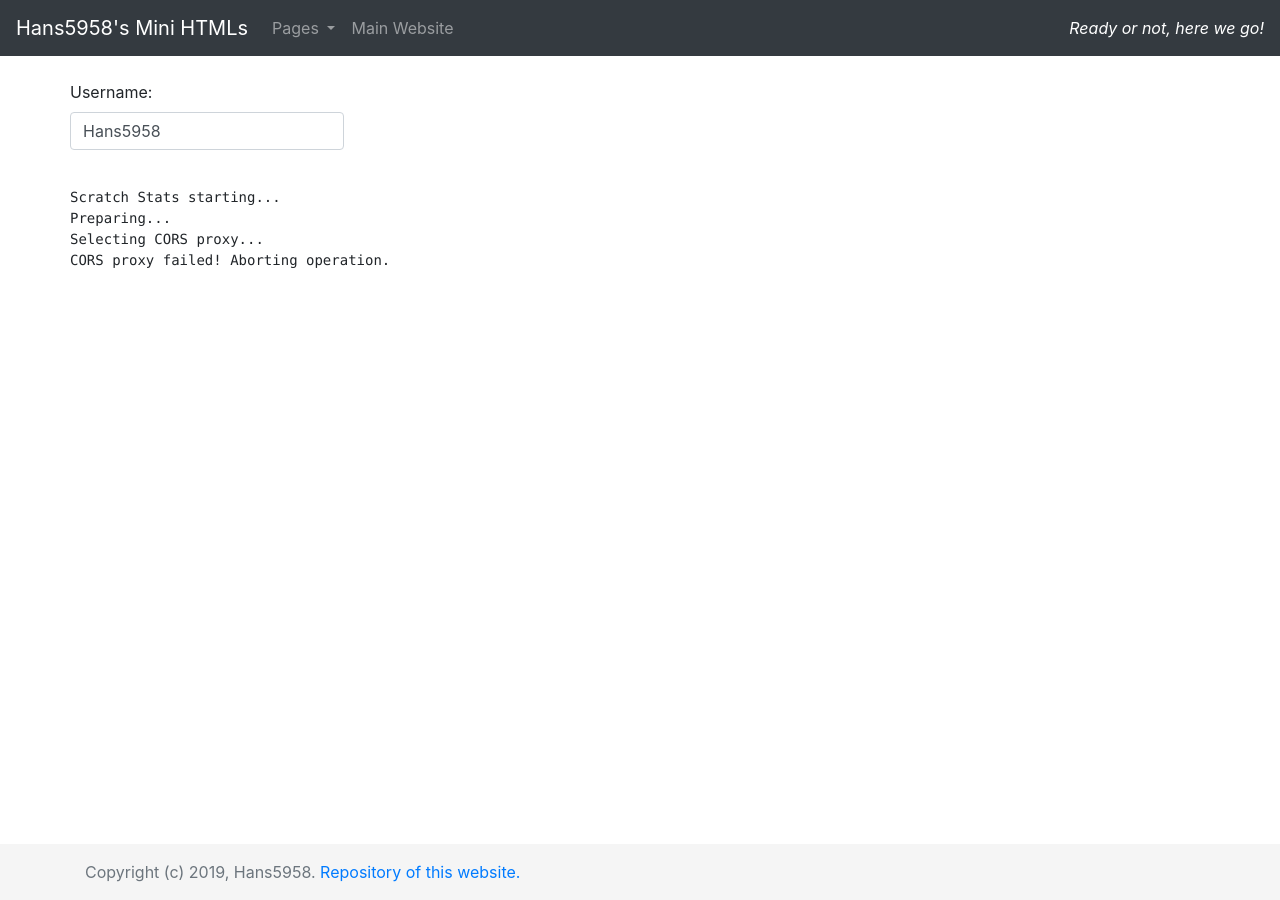
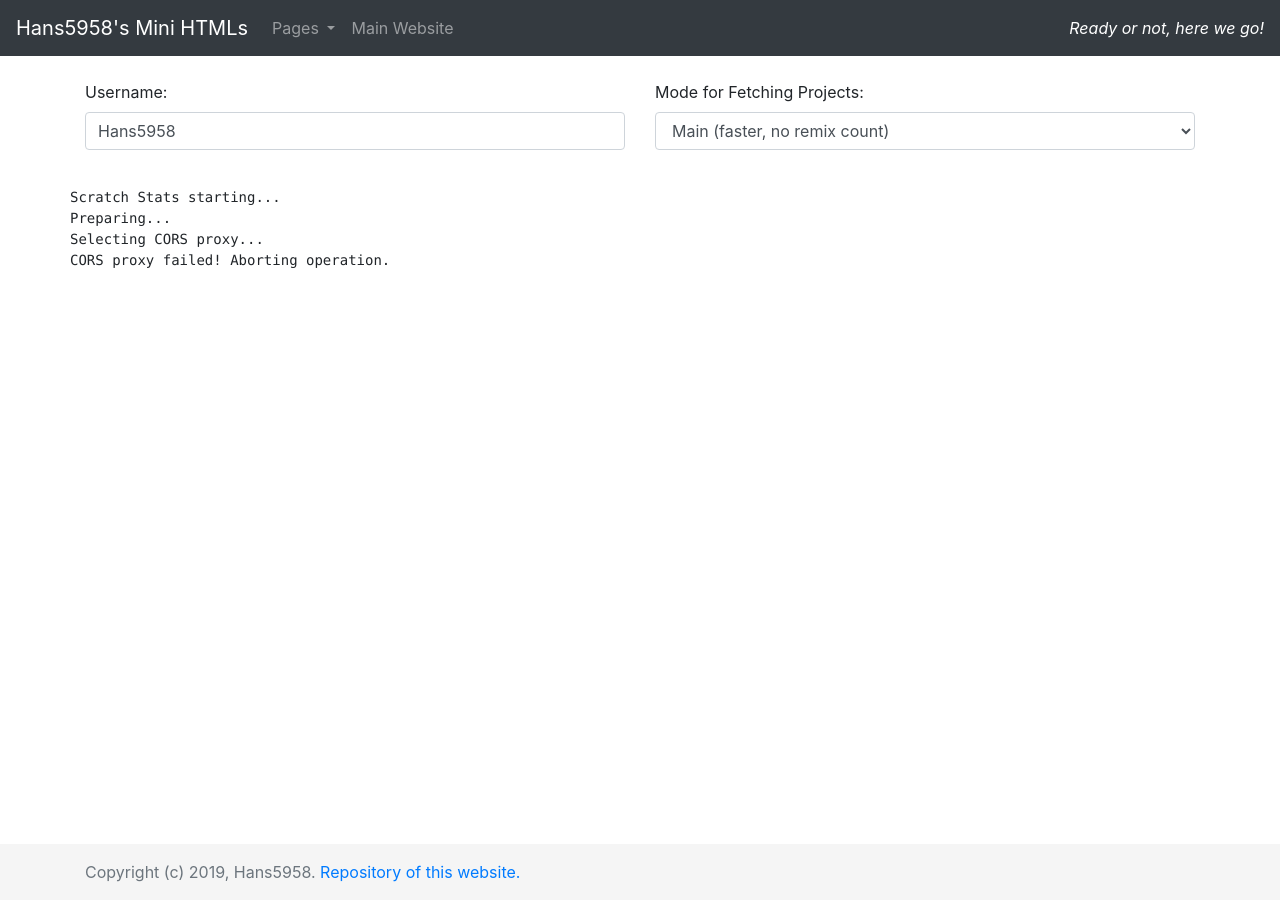
Before and after one commit to Hans5958/mini-htmls, a Jekyll site: the page built from scratch-stats.html, in a window 1280 px wide. Built offline with Jekyll 4.4.1, drawn with Linux system fonts in a browser that asks for light colours; nearby versions of some CDN libraries; comment, search, counter and statistics services are not loaded; a style sheet for code colours, icons or effects is not loaded; some of the changed lines change nothing that is shown.

Commit message:
Update scratch-stats.html

```diff
--- a/scratch-stats.html
+++ b/scratch-stats.html
@@ -39,6 +39,7 @@ description: Mini HTMLs
         $("pre#log")[0].scrollTop = $("pre#log")[0].scrollHeight;
         if (typeof error === "boolean") {
           $("#username")[0].disabled = false
+          $("#mode")[0].disabled = false
         }
     }
 
@@ -66,6 +67,7 @@ description: Mini HTMLs
     // Initialization for dynamic execution.
     function init(callback) {
       $("#username")[0].disabled = true
+      $("#mode")[0].disabled = true
       _log()
       _log("Scratch Stats starting...")
       _log("Preparing...")
@@ -101,7 +103,6 @@ description: Mini HTMLs
       activity = {"favorite": 0, "love": 0, "studioadd": 0, "studiofollow": 0, "userfollow": 0, "studiocurator": 0, "studiomanager": 0, "share": 0, "total": 0}
 
       // Selecting CORS proxy.
-
       function corsDetect(callback) {
         $.getJSON("https://cors.io/?https://api.scratch.mit.edu", function () {
           callback("https://cors.io?")
@@ -151,20 +152,20 @@ description: Mini HTMLs
       }
 
     // A new method of obtaining project's data with a single API for listing projects.
-    // Due to a bug, the remixes are counted as zero. The alternative method is used instead.
     function execProject(callback) {
-
+        _log("Retrieving projects list...")
         function gallery(pg) {
-          _log("Analyzing page " + pg + "...")
+          pgPlus = pg + 1
+          _log("Analyzing page " + pgPlus + "...")
           $.getJSON(cors + "https://api.scratch.mit.edu/users/" + username + "/projects/?limit=40&offset=" + pg*40, function(data) {
-            _log("Analyzed page " + pg + ".")
-            _log("Total projects now: " + projList.length)
             if (data.length != 0) {
               data.forEach(function(v) {
                 _log(v.id + " " + v.title)
                 projList.push({"id": v.id, "title": v.title, "stats": v.stats})
               })
-              gallery(pg+1)
+              _log("Analyzed page " + pgPlus + ".")
+              _log("Total projects now: " + projList.length)
+              gallery(pgPlus)
             } else {
               _log("All pages analyzed and all project's statistics obtained!")
               callback()
@@ -269,7 +270,7 @@ description: Mini HTMLs
 
         sortLists.id = Array.from(projList)
         sortLists.id.sort(function(a, b) {
-			return b.stats.id - a.stats.id;
+          return a.stats.id + b.stats.id;
         })
         topProjects.id = sortLists.id[0]
         projList.forEach(function(v2) {
@@ -360,10 +361,10 @@ description: Mini HTMLs
         _report()
         _report("Lists Of Stats:")
         _report()
-        _report("Projects: (id / views / loves / comments / favorites / remixes)")
-        projList.forEach(function(v, i) {
+        _report("Projects: (views / loves / comments / favorites / remixes)")
+        sortLists.id.forEach(function(v, i) {
           i++
-          _report(i + ". " + v.title + " (" + v.id + " / " + v.stats.views + " / " + v.stats.loves + " / " + v.stats.comments + " / " + v.stats.favorites + " / " + v.stats.remixes + ")")
+          _report(i + ". [" + v.id + "] " + v.title + " (" + v.stats.views + " / " + v.stats.loves + " / " + v.stats.comments + " / " + v.stats.favorites + " / " + v.stats.remixes + ")")
         })
         stats.forEach(function(v1, i) {
           _report()
@@ -403,6 +404,9 @@ description: Mini HTMLs
         $("input")[0].value = window.location.hash.slice(1)
 	    	window.location.hash = $("input")[0].value
       }
+      $("#mode").change(function() {
+        go()
+      })
     })
 
     // The execution!
@@ -410,31 +414,45 @@ description: Mini HTMLs
       if ($("#username")[0].disabled === false) {
         init(function() {
           execProfile(function() {
-            execProjectAlt(function() {
-              execProjectStats(function() {
             execActivity(function() {
               execMessages(function() {
+                if ($("#mode")[0].value === "main") {
+                  execProject(function() {
+                    execProjectStats(function() {
                       execEnd()
                     })
                   })
+                } else {
+                  execProjectAlt(function() {
+                    execProjectStats(function() {
+                      execEnd()
+                    })
+                  })
+                }
               })
             })
           })
         })
       }
     }
+
 </script>
 <script src="https://cdnjs.cloudflare.com/ajax/libs/moment.js/2.24.0/moment-with-locales.min.js"></script>
 <script src="https://cdnjs.cloudflare.com/ajax/libs/moment-timezone/0.5.25/moment-timezone-with-data-10-year-range.js"></script>
 
     <div class="container">
       <div class="row">
-        <form>
-          <div class="form-group">
+        <div class="form-group col-md-6">
           <label for="username">Username:</label>
           <input type="text" class="form-control" id="username" placeholder="Username" value="Hans5958">
         </div>
-        </form>
+        <div class="form-group col-md-6">
+          <label for="mode">Mode for Fetching Projects:</label>
+          <select class="form-control" id="mode">
+            <option value="main">Main (faster, no remix count)</option>
+            <option value="alt">Alternative (slower, bug-free)</option>
+          </select>
+        </div>
       </div>
       <div class="row">
         <!--
```
Lines whose indentation alone changed are shown as unchanged.
